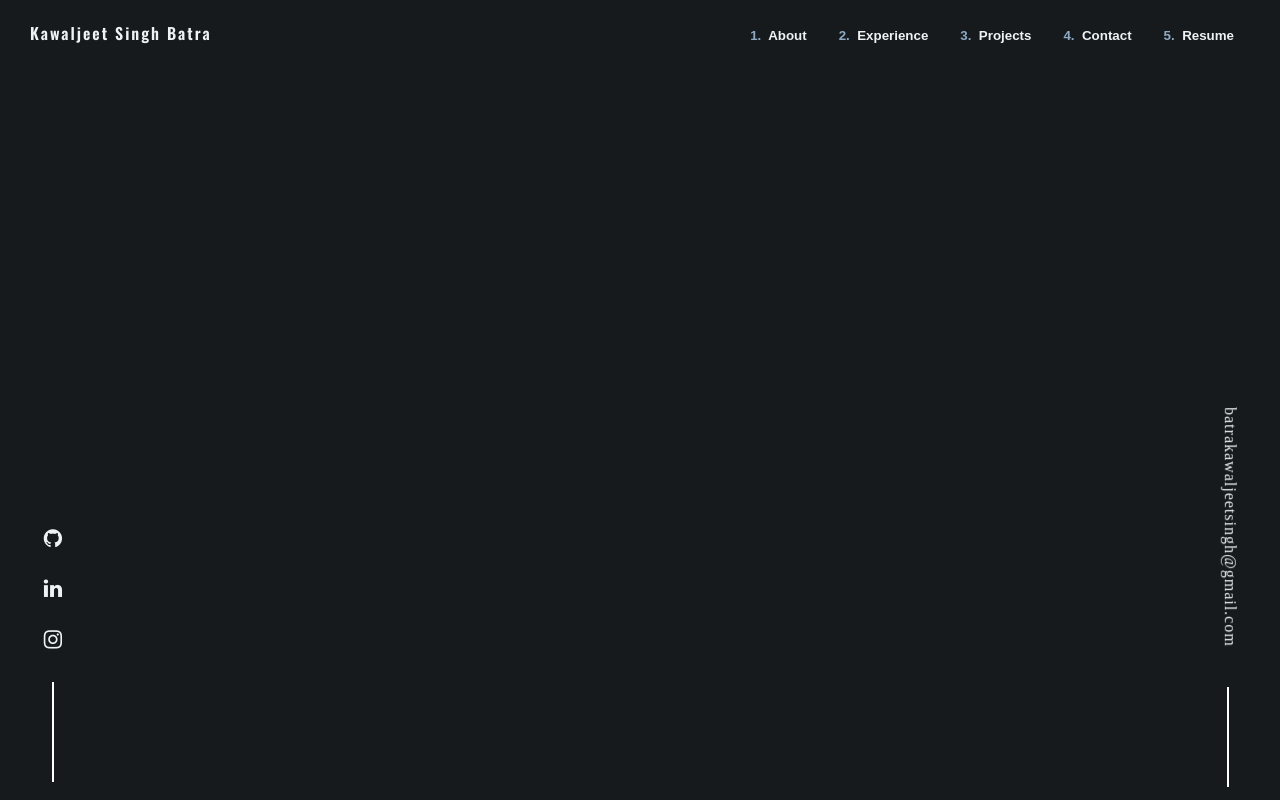
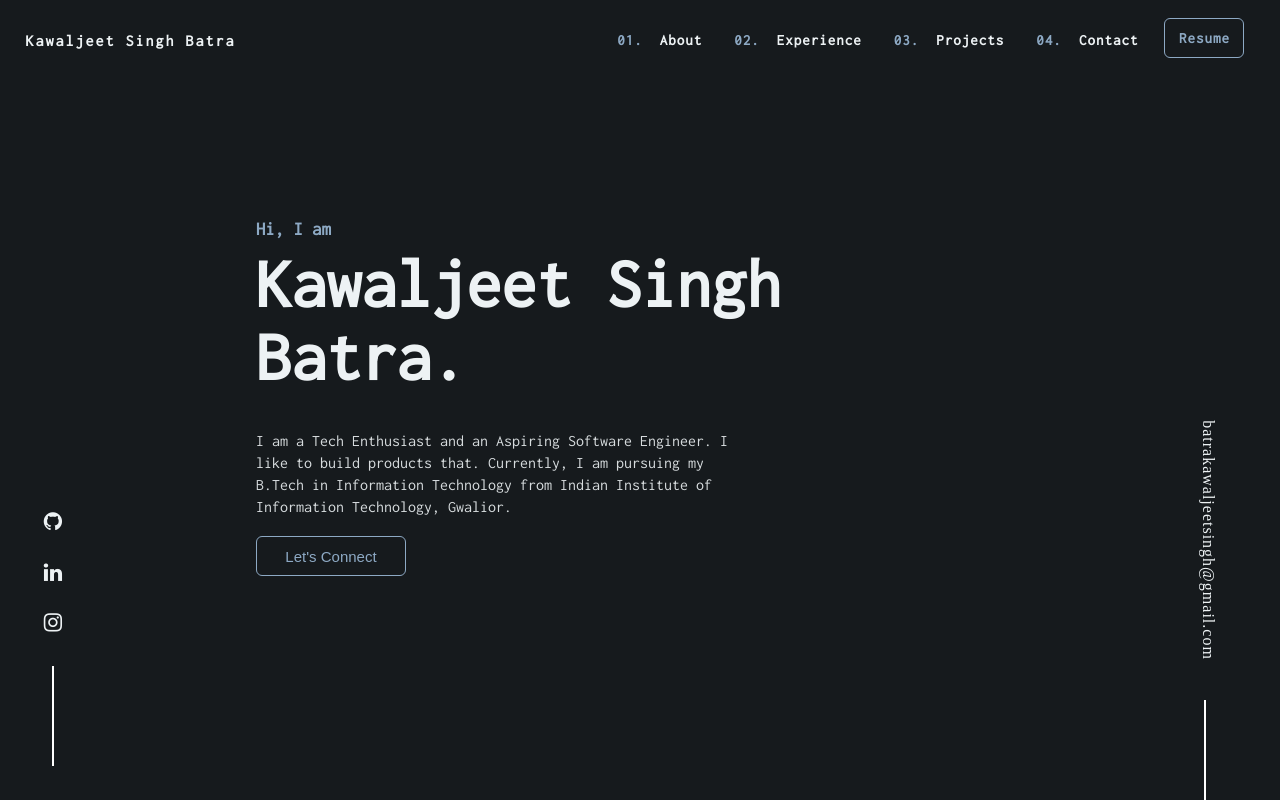
Before and after one commit to Kawaljeet2001/Portfolio, a React (Create React App) app: page / in a window 1280 px wide. Shown: the top 800 px of the page. Built offline with nearby package versions, Linux system fonts and the light colour scheme.

Commit message:
homepage component setup, section component wireframe layed

```diff
--- a/public/index.html
+++ b/public/index.html
@@ -8,6 +8,7 @@
     <link rel="preconnect" href="https://fonts.gstatic.com">
     <link href="https://fonts.googleapis.com/css2?family=Oswald:wght@600&display=swap" rel="stylesheet">
     <link rel="stylesheet" href="https://cdnjs.cloudflare.com/ajax/libs/font-awesome/4.7.0/css/font-awesome.min.css"/>
+    <link href="https://fonts.googleapis.com/css2?family=Inconsolata&display=swap" rel="stylesheet">
     <meta
       name="description"
       content="Web site created using create-react-app"
@@ -27,7 +28,7 @@
       work correctly both with client-side routing and a non-root public URL.
       Learn how to configure a non-root public URL by running `npm run build`.
     -->
-    <title>React App</title>
+    <title>Kawaljeet Singh Batra - Full Stack Developer</title>
   </head>
   <body>
     <noscript>You need to enable JavaScript to run this app.</noscript>
--- a/src/App.css
+++ b/src/App.css
@@ -1,11 +1,25 @@
 body{
-  font-family: 'Oswald', sans-serif;
+  /* font-family: 'Oswald', sans-serif;
+   */
+  font-family: 'Inconsolata', monospace;
   background: #161a1d;
   color: #edf2f4;
+}
+
+.App{
+  display: flex;
+  flex-direction: column;
+  align-items: center;
+  justify-content: center;
+  /* background: red; */
 }
 button{
   /* color: white; */
   color: #edf2f4;
+  background: none;
+  outline: none;
+  cursor: pointer;
+  border: none;
 
 }
 .Navbar{
@@ -15,29 +29,56 @@ button{
   align-items: center;
   position: sticky;
   top: 0;
+  width: 96%;
+  height: 10vh;
   padding: 0px 30px;
   transition: 0.2s ease;
 }
 
 .Navbar h4{
   letter-spacing: 2px;
+  animation: fadein 3s ease;
 }
 .Navbar button{
   background: none;
   border: none;
   outline: none;
   cursor: pointer;
-  margin: 0px 10px;
+  margin-left: 10px;
+  margin-right: 10px;
   transition: 0.2s ease;
+  opacity: 0;
   font-weight: bold;
+  animation-fill-mode: forwards;
+  letter-spacing: 1px;
+  font-size: 15px;
+  font-family: 'Inconsolata', monospace;
+
 }
 
+#resume{
+  display: block;
+  height: 40px;
+  width: 80px;
+  background: none;
+  color: #8da9c4;
+  border: 1px solid #8da9c4;
+  border-radius: 6px;
+  margin-top: 18px;
+}
+
+#resume:hover{
+  background: rgba(141,169,196 , 0.2)
+
+}
 .Navbar button:hover{
   color: #8da9c4;
 }
 
 .Landing{
   height: 90vh;
+  display: flex;
+  justify-content: center;
 
 }
 
@@ -51,15 +92,19 @@ button{
 }
 
 .profiles-div{
-  margin-top: 430px;
-  margin-left: 40px;
+  left: 40px;
+  margin-top: 400px;
   position: fixed;
   display: flex;
   justify-content: space-evenly;
   flex-direction: column;
+  opacity: 0;
   align-items: center;
   width: 2%;
   height: 320px;
+  animation: fadein 3s ease;
+  animation-delay: 2s ;
+  animation-fill-mode:forwards ;
 
 
 }
@@ -80,7 +125,8 @@ button{
 
 .email{
   position: fixed;
-  right: -70px;
+  right: 50px;
+  width: 50px;
   display: flex;
   flex-direction: column;
   margin-top: 435px;
@@ -100,3 +146,164 @@ button{
 .email .vl{
   margin-top: 135px;
 }
+
+@keyframes fadein{
+  0% {
+    opacity: 0%;
+  }
+
+  100% {
+    opacity: 100%;
+  }
+}
+
+@keyframes navbartext{
+  0%{
+    opacity: 0%;
+    margin-bottom: 40px;
+  }
+
+  100%{
+    opacity: 100%;
+    margin-bottom: 0px;
+  }
+}
+
+.Navbar button:nth-child(1){
+  animation: navbartext 1s ease;
+  animation-fill-mode: forwards;
+  /* animation-delay: .3s; */
+}
+
+
+.Navbar button:nth-child(2){
+  animation: navbartext 1s ease;
+  animation-delay: .15s;
+  animation-fill-mode: forwards;
+}
+.Navbar button:nth-child(3){
+  animation: navbartext 1s ease;
+  animation-delay: .30s;
+  animation-fill-mode: forwards;
+}
+.Navbar button:nth-child(4){
+  animation: navbartext 1s ease;
+  animation-delay: .45s;
+  animation-fill-mode: forwards;
+}
+.Navbar button:nth-child(5){
+  animation: fadein 1s ease;
+  animation-delay: .60s;
+  animation-fill-mode: forwards;
+}
+
+#navbar-holder{
+  height: 100%;
+  display: flex;
+  justify-content: center;
+}
+
+
+
+/*Styling for Home Section*/
+
+.Home{
+  /* background: red; */
+  margin-top: 120px;
+  width: 60%;
+}
+
+.Home h3{
+  color: #8da9c4;
+  /* opacity: 0; */
+  /* margin-bottom: -20px; */
+  animation: hi 1s ease;
+  animation-delay: 1s ;
+  animation-fill-mode: forwards;
+}
+.Home h1{
+  font-size: 70px;
+  font-weight: bold;
+  margin-top: -10px;
+  /* opacity: 0; */
+  animation: hometext-name 1s ease;
+  animation-delay: 1s ;
+  animation-fill-mode: forwards;
+
+}
+
+.about-para p{
+  width: 65%;
+  margin-top: -10px;
+  opacity: 0.9;
+  line-height:22px;
+  font-size: 16px;
+}
+
+/* @keyframes hi{
+  0% {
+    margin-bottom: -20px;
+    opacity: 0;
+ }
+ 100% {
+   margin-bottom: 0px;
+   opacity: 1;
+ }
+} */
+/* @keyframes hometext-name{
+  0% {
+    margin-top: 20px;
+    opacity: 0;
+ }
+ 100% {
+   margin-top: -10px;
+   opacity: 1;
+ }
+} */
+
+.Letsconnect{
+  display: block;
+  height: 40px;
+  width: 150px;
+  font-size: 15px;
+  background: none;
+  color: #8da9c4;
+  border: 1px solid #8da9c4;
+  border-radius: 6px;
+  margin-top: 18px;
+}
+
+.Letsconnect:hover{
+  background: rgba(141,169,196 , 0.2)
+}
+
+
+/*Styling for section*/
+
+.Section{
+  /* background: green; */
+  width: 60%;
+  display: flex;
+  align-items: center;
+
+  flex-direction: column;
+  /* justify-content: center; */
+
+}
+
+.Section .heading{
+  display: flex;
+  align-items: center;
+  width: 100%;
+}
+
+.Section .heading span{
+  color: #8da9c4;
+}
+
+.Section .heading div{
+  width: 350px;
+  height: 0.5px;
+  margin-left: 15px;
+  background-color: #8da9c4;
+}
--- a/src/App.js
+++ b/src/App.js
@@ -2,14 +2,14 @@ import React from 'react'
 import "./App.css";
 import Navbar from  "./Components/Navbar";
 import Landing from "./Components/Landing";
-import About from "./Components/About";
+import Section from "./Components/Section";
 
 const App = () => {
   return (
-    <div>
+    <div className = "App">
       <Navbar/>
       <Landing/>
-      <About/>
+      <Section/>
    </div>
   )
 }
--- a/src/Components/Landing.jsx
+++ b/src/Components/Landing.jsx
@@ -15,6 +15,15 @@ const Landing = () => {
                 <p>batrakawaljeetsingh@gmail.com</p>
                 <div className = "vl"></div>
             </div>
+
+            <div className = "Home">
+                <h3>Hi, I am</h3>
+                <h1>Kawaljeet Singh Batra.</h1>
+                <div className = "about-para">
+                    <p>I am a Tech Enthusiast and an Aspiring Software Engineer. I like to build products that. Currently, I am pursuing my B.Tech in Information Technology from Indian Institute of Information Technology, Gwalior.</p>
+                </div>
+                <button className = "Letsconnect">Let's Connect </button>
+            </div>
         </div>
     )
 }
--- a/src/Components/Navbar.jsx
+++ b/src/Components/Navbar.jsx
@@ -12,16 +12,21 @@ const Navbar = () => {
         setchangenavbar(false);
     }
 
+    // window.onload(() => {
+    //     var logo = document.getElementById("navbar-logo");
+
+    // })
+    window.addEventListener('load' , () => {})
     window.addEventListener('scroll' , changebackground)
     return (
         <div className = {changenavbar ? 'Navbar Navbar-active' : 'Navbar'}>
-            <h4>Kawaljeet Singh Batra</h4>
-            <div>
-                <button><span>1.</span>{'\u00A0'} About</button>
-                <button><span>2.</span>{'\u00A0'} Experience</button>
-                <button><span>3.</span>{'\u00A0'} Projects</button>
-                <button><span>4.</span>{'\u00A0'} Contact</button>
-                <button><span>5.</span>{'\u00A0'} Resume</button>
+            <h4 id = "navbar-logo">Kawaljeet Singh Batra</h4>
+            <div id = "navbar-holder">
+                <button><span>01.</span>{'\u00A0'} About</button>
+                <button><span>02.</span>{'\u00A0'} Experience</button>
+                <button><span>03.</span>{'\u00A0'} Projects</button>
+                <button><span>04.</span>{'\u00A0'} Contact</button>
+                <button id = "resume">Resume</button>
             </div>
         </div>
     )
--- /dev/null
+++ b/src/Components/Section.jsx
@@ -0,0 +1,23 @@
+import React from 'react'
+
+const Section = () => {
+    return (
+        <div className = "Section">
+            <div className = "heading">
+                <h2><span>01.</span> About Me</h2>
+                <div></div>
+            </div>
+            <div className = "contents">
+                <div className = "left-container">
+                    <p>Hello! I am Kawaljeet, a 4th semester student at IIIT Gwalior currently pursuing my Integrated B.Tech in Information Technology, with 9.32/10 Gradepoint.</p>
+                    <p>I like to build products that Lorem ipsum dolor sit amet consectetur adipisicing elit. Voluptatem nemo ducimus in maiores eius saepe laborum veniam distinctio odit. Est quasi impedit dolore, modi eaque aliquam eius eligendi facere incidunt? Lorem ipsum dolor sit amet consectetur adipisicing elit. Ipsum, corporis nam. Aliquam doloremque vel nihil, repellendus sed similique fuga modi soluta, eveniet perferendis dicta, voluptates nostrum. Voluptatum quasi alias quisquam. Lorem ipsum dolor sit amet consectetur adipisicing elit. Molestias perferendis beatae nulla. At ipsum earum distinctio inventore aliquam perferendis eum nesciunt tenetur impedit recusandae! Nesciunt esse autem voluptatem doloremque optio.</p>
+                </div>
+                <div className = "right-container">
+
+                </div>
+            </div>
+        </div>
+    )
+}
+
+export default Section
```
